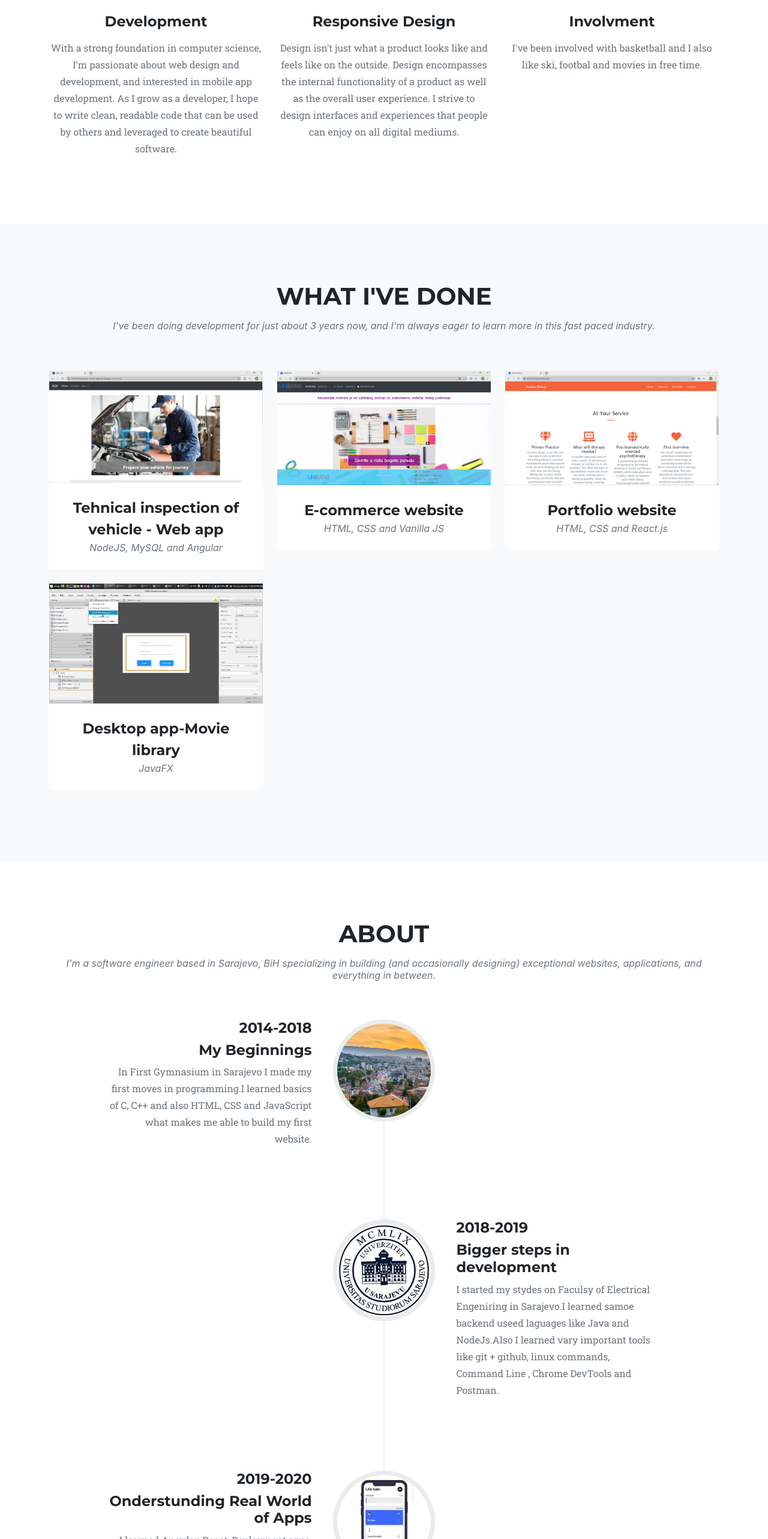
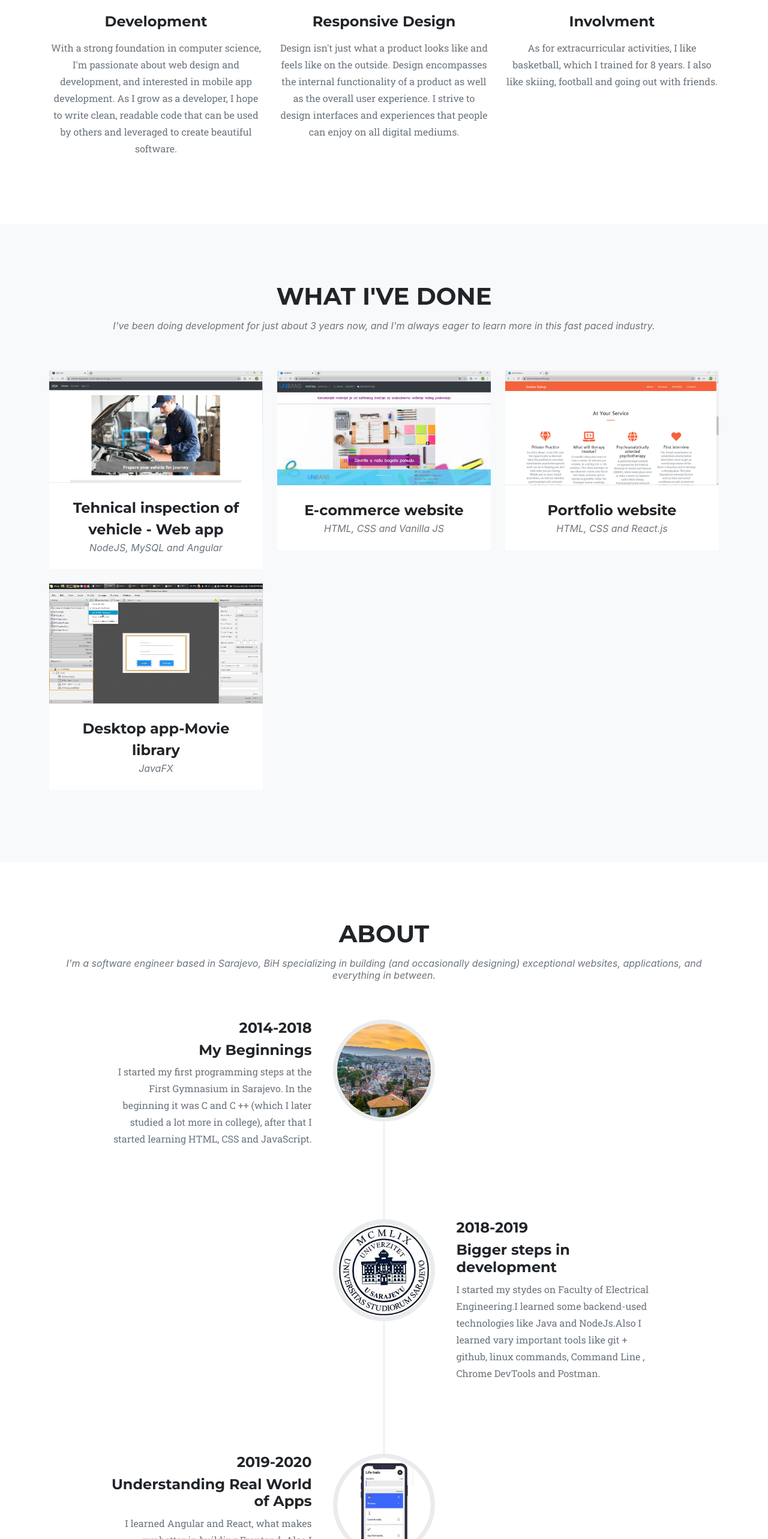
Before and after one commit to hhadzic3/Personal-WebSite, a React (Create React App) app: page / in a window 1280 px wide. Shown: the part 1275-3841 px from the top of the page at 60% size. Built offline with nearby package versions, Linux system fonts and the light colour scheme; a web font is replaced by a local one.

Commit message:
Text decoration

```diff
--- a/src/components/About.jsx
+++ b/src/components/About.jsx
@@ -20,7 +20,7 @@ export default () => {
                             <h4>2014-2018</h4>
                             <h4 className="subheading">My Beginnings</h4>
                         </div>
-                        <div className="timeline-body"><p className="text-muted">In First Gymnasium in Sarajevo I made my first moves in programming.I learned basics of C, C++ and also HTML, CSS and JavaScript what makes me able to build my first website.</p></div>
+                        <div className="timeline-body"><p className="text-muted">I started my first programming steps at the First Gymnasium in Sarajevo. In the beginning it was C and C ++ (which I later studied a lot more in college), after that I started learning HTML, CSS and JavaScript.</p></div>
                     </div>
                 </li>
                 <li className="timeline-inverted">
@@ -31,7 +31,7 @@ export default () => {
                             <h4>2018-2019</h4>
                             <h4 className="subheading">Bigger steps in development</h4>
                         </div>
-                        <div className="timeline-body"><p className="text-muted">I started my stydes on Faculsy of Electrical Engeniring in Sarajevo.I learned samoe backend useed laguages like Java and NodeJs.Also I learned vary important tools like git + github, linux commands, Command Line , Chrome DevTools and Postman. </p></div>
+                        <div className="timeline-body"><p className="text-muted">I started my stydes on Faculty of Electrical Engineering.I learned some backend-used technologies like Java and NodeJs.Also I learned vary important tools like git + github, linux commands, Command Line , Chrome DevTools and Postman. </p></div>
                     </div>
                 </li>
                 <li>
@@ -39,9 +39,9 @@ export default () => {
                     <div className="timeline-panel">
                         <div className="timeline-heading">
                             <h4>2019-2020</h4>
-                            <h4 className="subheading">Onderstunding Real World of Apps</h4>
+                            <h4 className="subheading">Understanding Real World of Apps</h4>
                         </div>
-                        <div className="timeline-body"><p className="text-muted">I learned Angular, React, Deployment apps, connecting Frontend and Backend.</p></div>
+                        <div className="timeline-body"><p className="text-muted">I learned Angular and React, what makes my better in building Frontend. Also I learned Deployment of apps, connecting Frontend and Backend, git(github) and basics of linux terminal commands.</p></div>
                     </div>
                 </li>
                 <li className="timeline-inverted">
@@ -51,7 +51,7 @@ export default () => {
                             <h4>Second half of 2020</h4>
                             <h4 className="subheading">First Job</h4>
                         </div>
-                        <div className="timeline-body"><p className="text-muted">AtlantBH</p></div>
+                        <div className="timeline-body"><p className="text-muted">I had exelent oppertunity to work in one of the best software companies in Sarajevo <a href="https://www.atlantbh.com/">Atlantbh</a>.</p></div>
                     </div>
                 </li>
                 <li className="timeline-inverted">
--- a/src/components/Services.jsx
+++ b/src/components/Services.jsx
@@ -22,7 +22,7 @@ export default () => {
                     <div className="col-md-4">
                         <span className="fa-stack fa-4x"><i className="fas fa-circle fa-stack-2x text-primary"></i><i className="fas fa-lightbulb fa-stack-1x fa-inverse"></i></span>
                         <h4 className="my-3">Involvment</h4>
-                        <p className="text-muted">I've been involved with basketball and I also like ski, footbal and movies in free time.</p>
+                        <p className="text-muted">As for extracurricular activities, I like basketball, which I trained for 8 years. I also like skiing, football and going out with friends.</p>
                     </div>
                 </div>
             </div>
```
